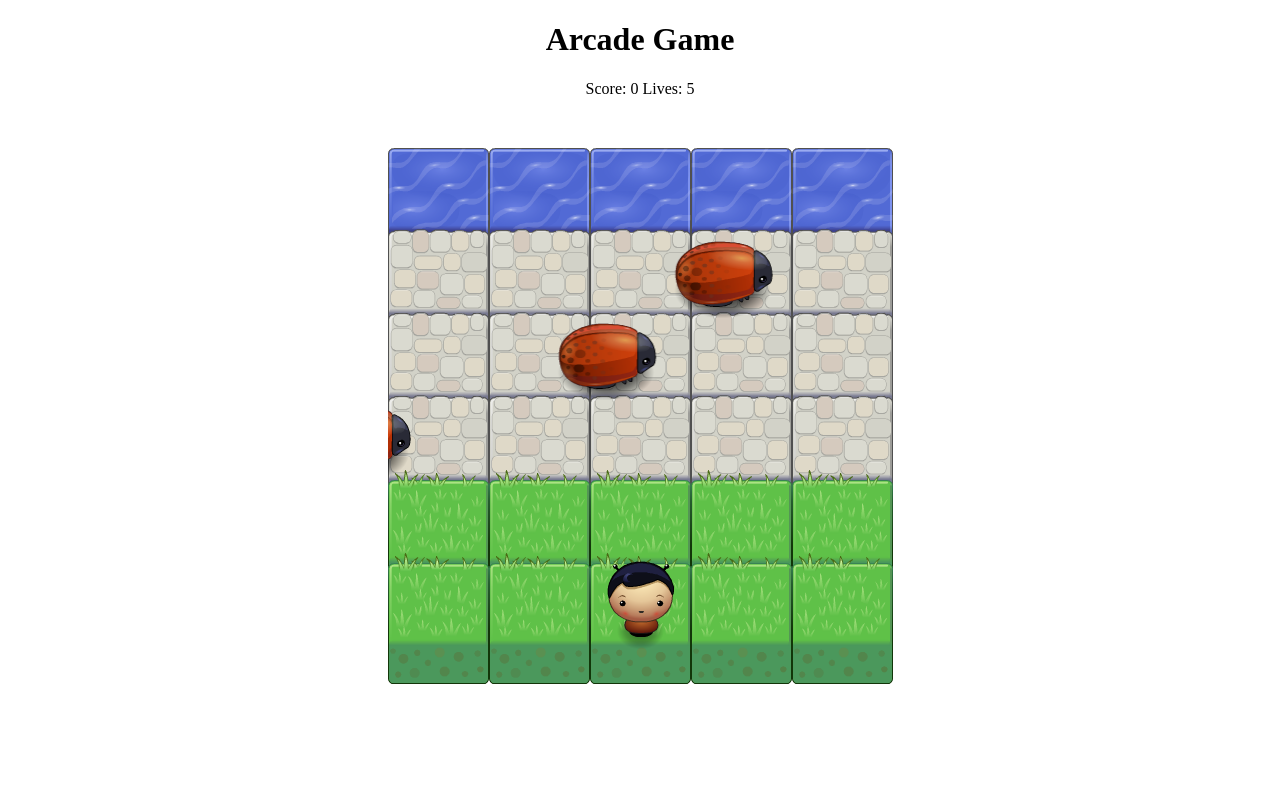
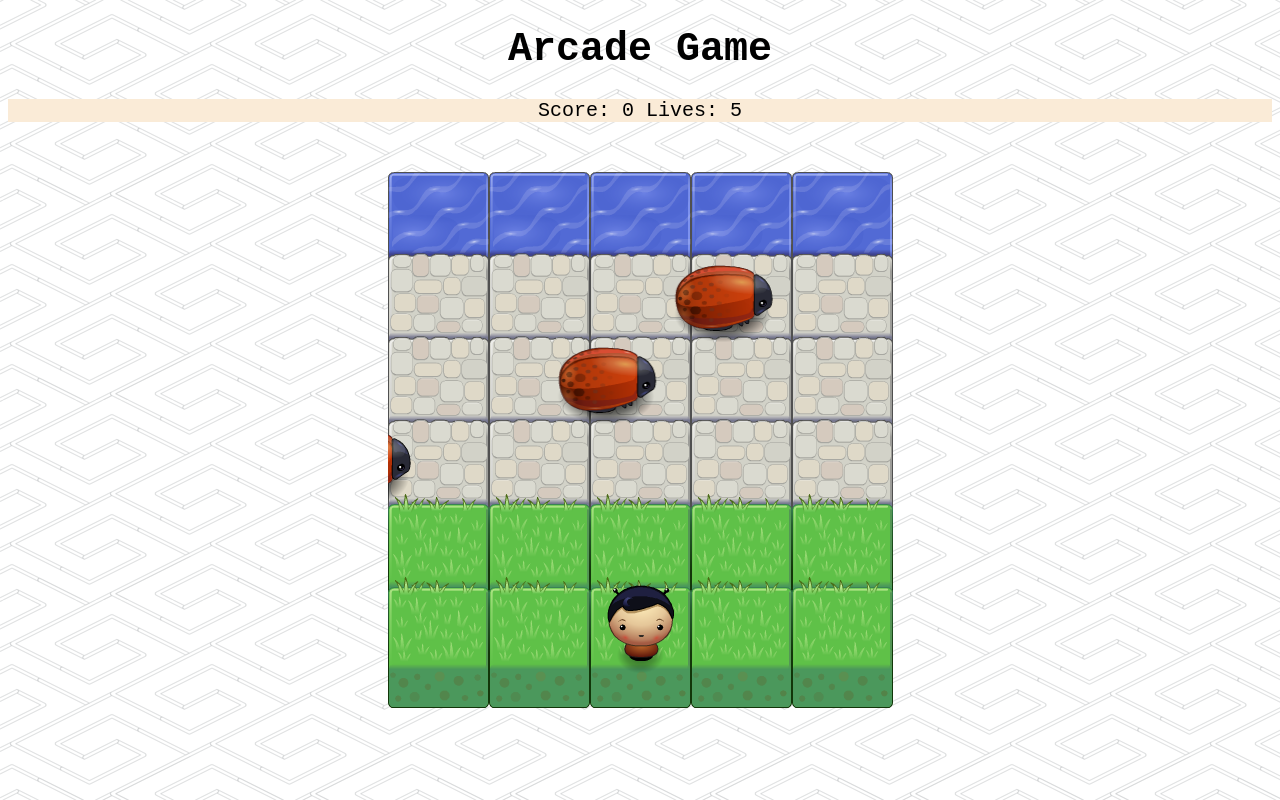
Before and after one commit to nicholashiguera/Arcade-Game, a plain HTML site: page index.html in a window 1280 px wide. Drawn offline with Linux system fonts and the light colour scheme.

Commit message:
comments 1.0

```diff
--- a/css/style.css
+++ b/css/style.css
@@ -1,5 +1,14 @@
 body {
-	text-align: center;
+    font-family: OCR A Std, monospace;
+    font-size: 20px;
+    text-align: center;
+    background: url('../images/pipes.png');
+}
+
+
+
+div#game {
+    background-color: antiquewhite;
 }
 
 .modal {
--- a/index.html
+++ b/index.html
@@ -8,7 +8,7 @@
 </head>
 <body>
 
-    <h1> Arcade Game </h1>
+    <h1 id="title"> Arcade Game </h1>
     <div id="game">
         <div id="header">
             <span id="score">Score: 0</span>
--- a/js/app.js
+++ b/js/app.js
@@ -1,16 +1,30 @@
-let score = document.getElementById('score');
-let totalLives = document.getElementById('lives');
-
+/**
+ *
+ *
+ * @class Enemy class.
+ */
 class Enemy {
+	/**
+	 * Creates an instance of Enemy with the image, width and height.
+	 * @param {*} x - is the x coordinate of the enemy.
+	 * @param {*} y - is the y coordinate of the enemy.
+	 * @param {*} speed - is the speed of the enemy.
+	 * @memberof Enemy
+	 */
 	constructor(x, y, speed) {
 		this.sprite = 'images/enemy-bug.png';
 		this.speed = speed;
 		this.x = x;
 		this.y = y;
-		this.width = 101;
-		this.height = 71;
+		this.width = 70;
+		this.height = 60;
 	}
 
+	/**
+	 *
+	 * @param {*} dt - time delta information.
+	 * @memberof Enemy
+	 */
 	update(dt) {
 		if (this.x < 505) {
 			this.x += this.speed * dt;
@@ -25,52 +39,92 @@ class Enemy {
 	}
 }
 
-// Now write your own player class
-// This class requires an update(), render() and
-// a handleInput() method.
+/**
+ *
+ *
+ * @class Player.
+ */
 class Player {
+	/**
+	 * Creates an instance of Player with it's image, x and y coordinates as well as width
+	 * and height. Instanciates
+	 * @memberof Player
+	 */
 	constructor() {
 		this.sprite = 'images/char-boy.png';
 		this.x = 202;
 		this.y = 400;
-		this.width = 101;
-		this.height = 71;
+		this.width = 90;
+		this.height = 65;
 		this.win = false;
-		this.lose = false;
+		this.loss = false;
 		this.lives = 5;
 		this.points = 0;
 	}
 
+	/**
+	 *
+	 *
+	 * @memberof Player
+	 */
 	winCheck() {
 		if (this.points === 9) {
+			this.win = true;
 			this.winningModal();
 			this.reset();
 		}
 	}
 
-	winningModal(){
+	/**
+	 *
+	 *
+	 * @memberof Player
+	 */
+	winningModal() {
 		let modal = document.getElementById('winGameModal');
 		document.getElementById('winningModal').style.display = 'block';
 		modal.innerHTML = `You finished the game with a score of ${this.points} and ${this.lives} lives.`;
 	}
 
+	/**
+	 *
+	 *
+	 * @memberof Player
+	 */
 	lossCheck() {
 		if (this.lives === 0) {
+			this.loss = true;
 			this.lossModal();
 			this.reset();
 		}
 	}
 
-	lossModal(){
+	/**
+	 *
+	 *
+	 * @memberof Player
+	 */
+	lossModal() {
 		let modal = document.getElementById('loseGameModal');
 		document.getElementById('loseModal').style.display = 'block';
 		modal.innerHTML = `You finished the game with a score of ${this.points} and ${this.lives} lives.`;
 	}
 
+	/**
+	 *
+	 *
+	 * @param {*} input
+	 * @memberof Player
+	 */
 	lossUpdate(input) {
 		lives.innerText = `Lives: ${input}`;
 	}
 
+	/**
+	 *
+	 *
+	 * @memberof Player
+	 */
 	update() {
 		if (this.y === -15) {
 			this.points++;
@@ -81,11 +135,22 @@ class Player {
 		}
 	}
 
-	// Draw the player on the screen, required method for game
+	//
+	/**
+	 * @description Draw the player on the screen, required method for game
+	 *
+	 * @memberof Player
+	 */
 	render() {
 		ctx.drawImage(Resources.get(this.sprite), this.x, this.y);
 	}
 
+	/**
+	 *
+	 *
+	 * @param {*} allowedKeys
+	 * @memberof Player
+	 */
 	handleInput(allowedKeys) {
 		switch (allowedKeys) {
 			case 'left':
@@ -111,25 +176,38 @@ class Player {
 		}
 	}
 
+	/**
+	 *
+	 *
+	 * @memberof Player
+	 */
 	reset() {
 		this.points = 0;
 		this.lives = 5;
+		this.win = false;
+		this.loss = false;
 		score.innerText = `Score: ${this.points}`;
 		totalLives.innerText = `Lives: ${this.lives}`;
 	}
 }
 
-// Now instantiate your objects.
-// Place all enemy objects in an array called allEnemies
-// Place the player object in a variable called player
+// Setting up the HTML elements that contain our scores and lives
+let score = document.getElementById('score');
+let totalLives = document.getElementById('lives');
 
+// Setting up the HTML elements that contain our winning and loosing modals
+let winningModal = document.getElementById('winningModal');
+let loseModal = document.getElementById('loseModal');
+
+// Instantiating player and enemy array
 let player = new Player();
-
 let allEnemies = [];
 
+// Instantiating enemies with coordinates and speeds.
 let enemy1 = new Enemy(-102, 66, 200);
 let enemy2 = new Enemy(-102, 148, 300);
 let enemy3 = new Enemy(-102, 230, 250);
+
 allEnemies.push(enemy1, enemy2, enemy3);
 
 // This listens for key presses and sends the keys to your
@@ -145,12 +223,27 @@ document.addEventListener('keyup', function(e) {
 	player.handleInput(allowedKeys[e.keyCode]);
 });
 
+/**
+ *	This function checks if the game has been win or lost and then removes the keyboard
+ *	event listener.
+ *  !!! Currently not working but not affecting the main functionality of the game!!!
+ */
+function check() {
+	if (player.loss === true || player.win === true) {
+		document.removeEventListener('keyup', function(e) {
+			var allowedKeys = {
+				37: 'left',
+				38: 'up',
+				39: 'right',
+				40: 'down'
+			};
 
-let winningModal = document.getElementById('winningModal');
-let loseModal = document.getElementById('loseModal');
+			player.handleInput(allowedKeys[e.keyCode]);
+		});
+	}
+}
 
-
-
+// This helper listens for clicks outside the modal and closes it.
 window.onclick = function(event) {
 	if (event.target == winningModal || event.target == loseModal) {
 		winningModal.style.display = 'none';
--- a/js/engine.js
+++ b/js/engine.js
@@ -157,32 +157,33 @@ var Engine = (function(global) {
 		player.render();
 	}
 
-	/* This function does nothing but it could have been a good place to
-     * handle game reset states - maybe a new game menu or a game over screen
-     * those sorts of things. It's only called once by the init() method.
+	/* Calls the reset function on the player
      */
 	function reset() {
 		player.reset();
 	}
 
-	/* This function checks for collitions
+	/**
+     * @description Checks for collision detection based on the widths and heights of the enemy and the player
+     *              and their relative position to each other, if a collision is made the players initial position
+     *              gets reset and the pertinent updates to the lives are done.
+     * @param       - None
+     *
      */
 	function checkCollisions() {
 		allEnemies.forEach(function(enemy) {
-			if (
-				enemy.x < player.x + player.width &&
+			if (enemy.x < player.x + player.width &&
 				enemy.x + enemy.width > player.x &&
 				enemy.y < player.y + player.height &&
-				enemy.y + enemy.height > player.y
-			) {
-				console.log('collission');
+				enemy.y + enemy.height > player.y) {
+
 				player.x = 202;
 				player.y = 400;
-                player.lives -= 1;
-                player.lossUpdate(player.lives);
-                player.lossCheck();
-
-			}
+				player.lives -= 1;
+				player.lossUpdate(player.lives);
+				player.lossCheck();
+            }
+            check();
 		});
 	}
 
```
Also changed, not shown: images/pipes.png (added), 1 other file.
